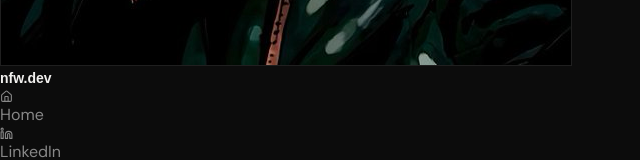
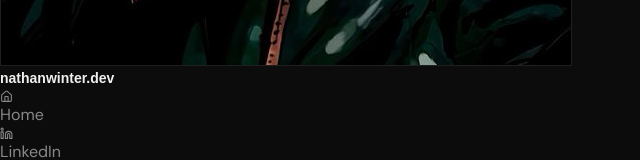
Before and after one commit to Winter0996/Dev-Portfolio, a React (Vite) app: page / in a window 1280 px wide. Shown: the part 616-776 px from the top of the page, without its empty margins (0-640 px from the left). Built offline with nearby package versions, Linux system fonts and the light colour scheme; no server answers.

Commit message:
feat add resume PDF, update navbar link, add Vercel credit to footer

```diff
--- a/src/components/Footer.tsx
+++ b/src/components/Footer.tsx
@@ -13,6 +13,7 @@ export default function Footer() {
             </span>
           ))}
           {' '}&nbsp;·&nbsp; Coded in <span className="text-[var(--muted-light)]">VSCode</span>
+          {' '}&nbsp;·&nbsp; Deployed on <span className="text-[var(--muted-light)]">Vercel</span>
         </p>
         <p className="text-[11px] text-[var(--muted)] opacity-50 tracking-widest uppercase">
           Developed by Nathan Winter
--- a/src/components/Navbar.tsx
+++ b/src/components/Navbar.tsx
@@ -4,7 +4,7 @@ import { Home, Linkedin, FileText, Moon, Sun } from 'lucide-react';
 
 const GITHUB_URL   = 'https://github.com/Winter0996';
 const LINKEDIN_URL = 'https://www.linkedin.com/in/nathanfwinter/';
-const RESUME_URL   = '/resume.pdf';
+const RESUME_URL   = '/nathanwinter-resume.pdf';
 
 export default function Navbar() {
   const [time, setTime] = useState('');
@@ -40,7 +40,7 @@ export default function Navbar() {
           style={{ border: '1px solid var(--border)' }}
         />
         <span style={{ fontFamily: 'Syne, sans-serif', color: 'var(--text)', fontWeight: 600, fontSize: '0.875rem' }}>
-          nfw.dev
+          nathanwinter.dev
         </span>
       </a>
 
```
Also changed, not shown: 1 other file (tests, documents, lock files or other folders).
